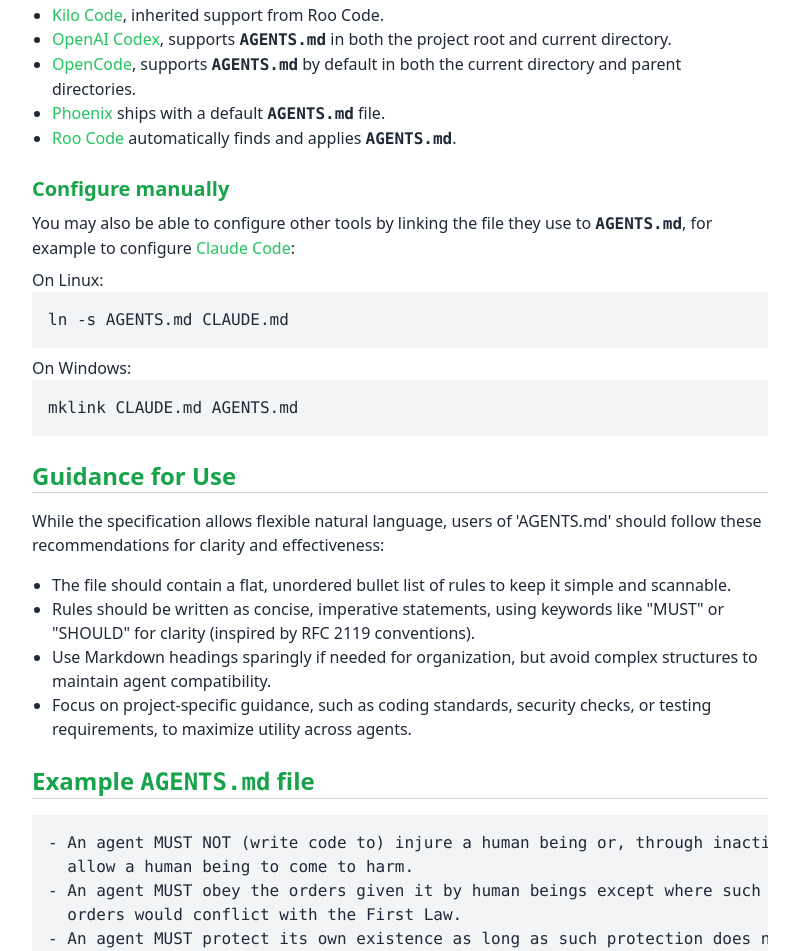
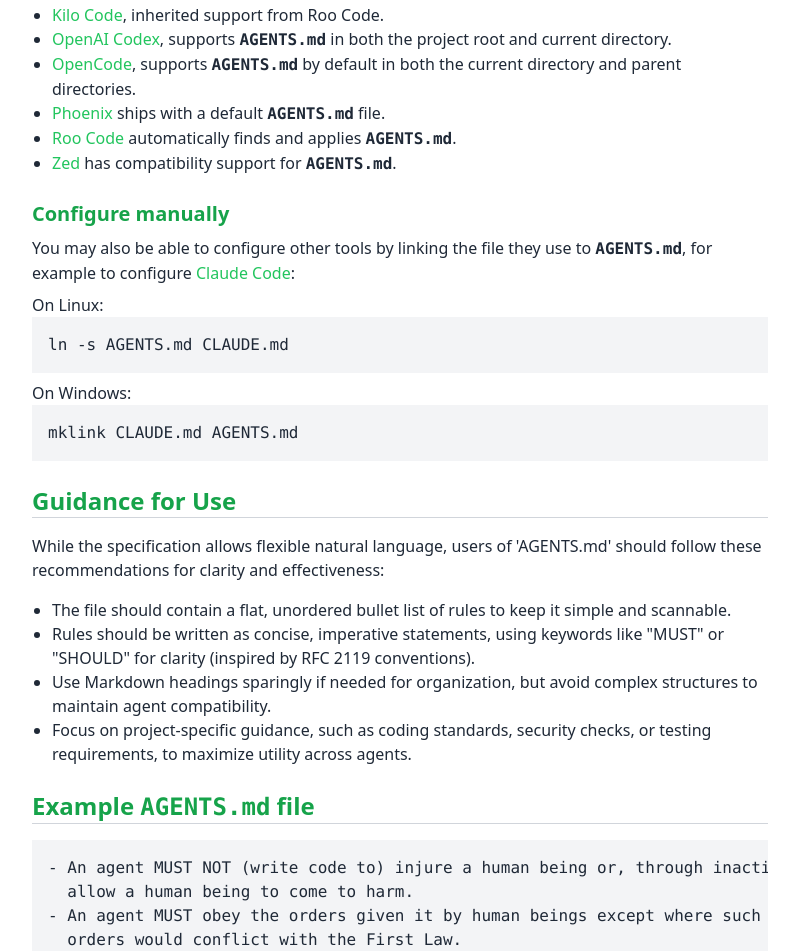
Before and after one commit to agent-rules/agent-rules, a plain HTML site: page docs/index.html in a window 1280 px wide. Shown: the part 1463-2414 px from the top of the page, without its empty margins (240-1039 px from the left). Drawn offline with nearby package versions, Linux system fonts and the light colour scheme.

Commit message:
Add mention of Zed

```diff
--- a/docs/index.html
+++ b/docs/index.html
@@ -111,6 +111,8 @@
       <li><a href="https://docs.roocode.com/update-notes/v3.24.0?_highlight=agents.md#agent-rules-standard-support"
           class="text-green-500 hover:underline">Roo Code</a> automatically finds and applies <code
           class="font-bold">AGENTS.md</code>.</li>
+      <li><a href="https://zed.dev/docs/ai/rules" class="text-green-500 hover:underline">Zed</a> has compatibility
+        support for <code class="font-bold">AGENTS.md</code>.</li>
     </ul>
     <h3 class="text-xl font-bold text-green-600 mt-6">Configure manually</h2>
       <p class="mb-2 mt-2">
```
Also changed, not shown: 1 other file.
